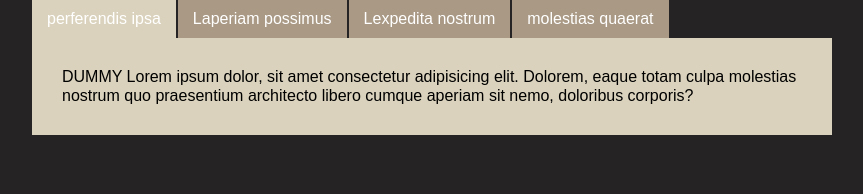
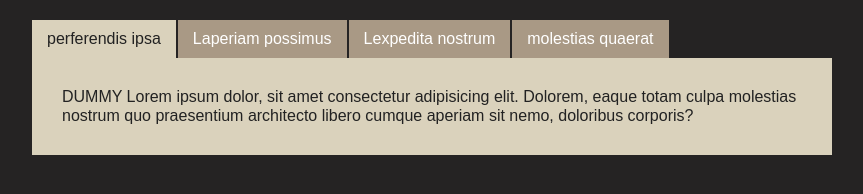
Before and after one commit to simtoalev/react-simple-tabs, a React app: page / in a window 1280 px wide. Shown: the whole page, without its empty margins (208-1071 px from the left). Built offline with nearby package versions, Linux system fonts and the light colour scheme; some packages are replaced by stand-ins of ours; a web font is replaced by a local one.

Commit message:
Minnoş css düzenlemeleri

```diff
--- a/src/components/Tabs/index.module.css
+++ b/src/components/Tabs/index.module.css
@@ -11,6 +11,7 @@
 
       &.active {
         background: #dad2bc;
+        color: #222;
       }
 
       & + button {
--- a/src/css/app.css
+++ b/src/css/app.css
@@ -5,4 +5,6 @@ body {
   display: flex;
   justify-content: center;
   font-family: 'Rubik', sans-serif;
+  padding: 20px;
+  color: #222222;
 }
```
